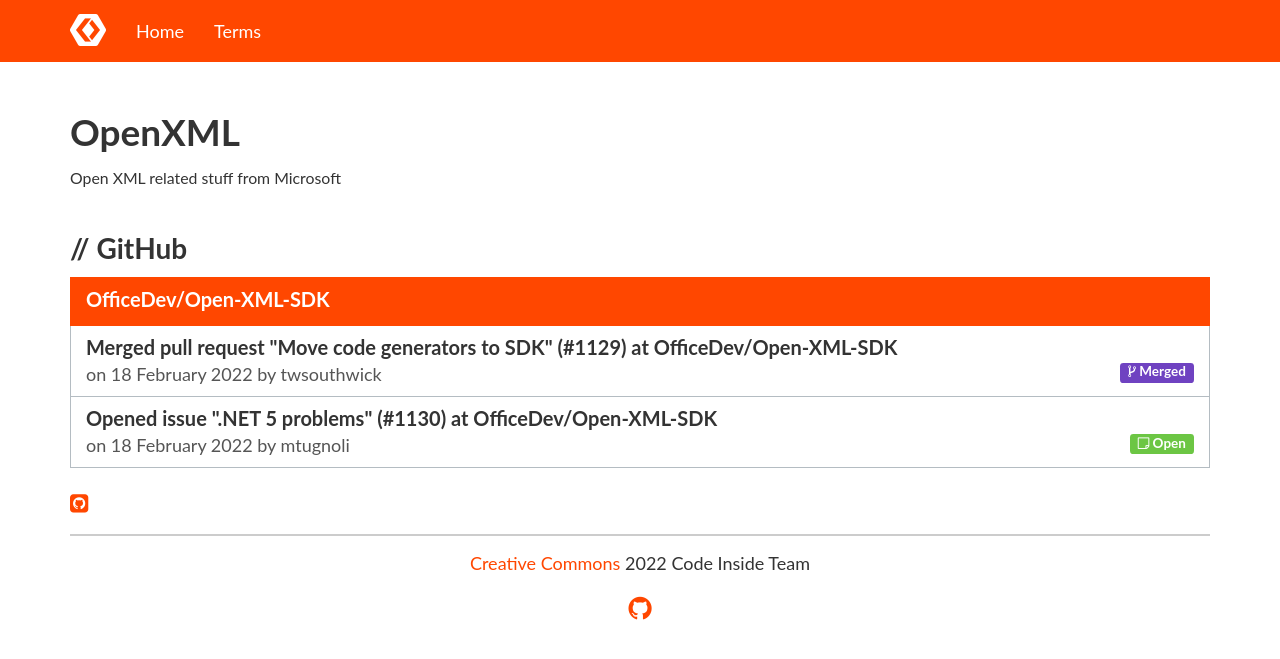
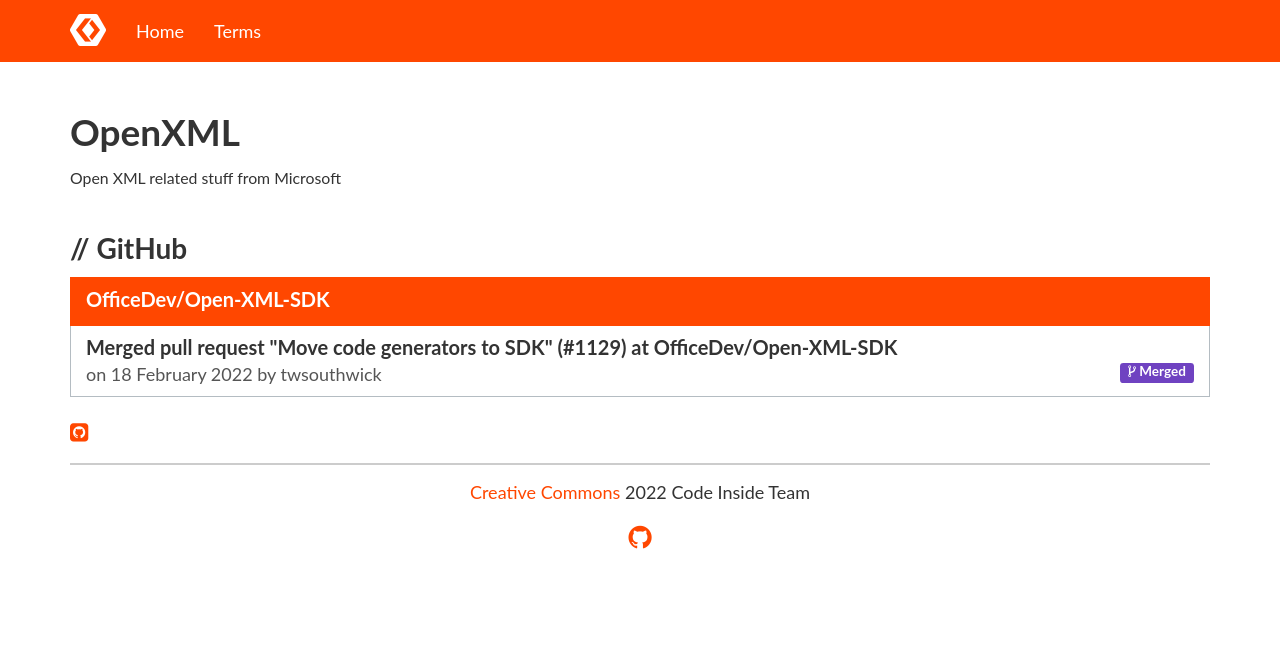
Before and after one commit to Code-Inside/KnowYourStack, a Jekyll site: the page built from _pages/openxml.html, in a window 1280 px wide. Shown: the top 659 px of the page. Built offline with Jekyll 4.4.1, drawn with Linux system fonts in a browser that asks for light colours; nearby versions of some CDN libraries; comment, search, counter and statistics services are not loaded.

Commit message:
Sloader update on _data/OpenXml.json

```diff
--- a/_data/OpenXml.json
+++ b/_data/OpenXml.json
@@ -1 +1 @@
-{"Data":{"Sdk":{"Events":[{"Id":"20340464377","Type":"PullRequestEvent","CreatedAt":"2022-02-18T18:27:52","Actor":"twsouthwick","Repository":"OfficeDev/Open-XML-SDK","Organization":"OfficeDev","RawContent":null,"RelatedAction":"merged","RelatedUrl":"https://github.com/OfficeDev/Open-XML-SDK/pull/1129","RelatedDescription":"Merged pull request \"Move code generators to SDK\" (#1129) at OfficeDev/Open-XML-SDK","RelatedBody":""},{"Id":"20335071856","Type":"IssuesEvent","CreatedAt":"2022-02-18T14:08:26","Actor":"mtugnoli","Repository":"OfficeDev/Open-XML-SDK","Organization":"OfficeDev","RawContent":null,"RelatedAction":"opened","RelatedUrl":"https://github.com/OfficeDev/Open-XML-SDK/issues/1130","RelatedDescription":"Opened issue \".NET 5 problems\" (#1130) at OfficeDev/Open-XML-SDK","RelatedBody":"Try to new WebApp .Core with .NET 5\r\nthis error occour ...\r\n\r\n_Project DocumentFormat.OpenXml is not compatible with net5.0 (.NETCoreApp,Version=v5.0)_"}],"ResultType":"GitHubEvent"}},"RunOn":"2022-02-26T03:30:25.2098516Z","RunDurationInMilliseconds":688}
+{"Data":{"Sdk":{"Events":[{"Id":"20340464377","Type":"PullRequestEvent","CreatedAt":"2022-02-18T18:27:52","Actor":"twsouthwick","Repository":"OfficeDev/Open-XML-SDK","Organization":"OfficeDev","RawContent":null,"RelatedAction":"merged","RelatedUrl":"https://github.com/OfficeDev/Open-XML-SDK/pull/1129","RelatedDescription":"Merged pull request \"Move code generators to SDK\" (#1129) at OfficeDev/Open-XML-SDK","RelatedBody":""}],"ResultType":"GitHubEvent"}},"RunOn":"2022-02-27T03:30:24.4087279Z","RunDurationInMilliseconds":649}
```
